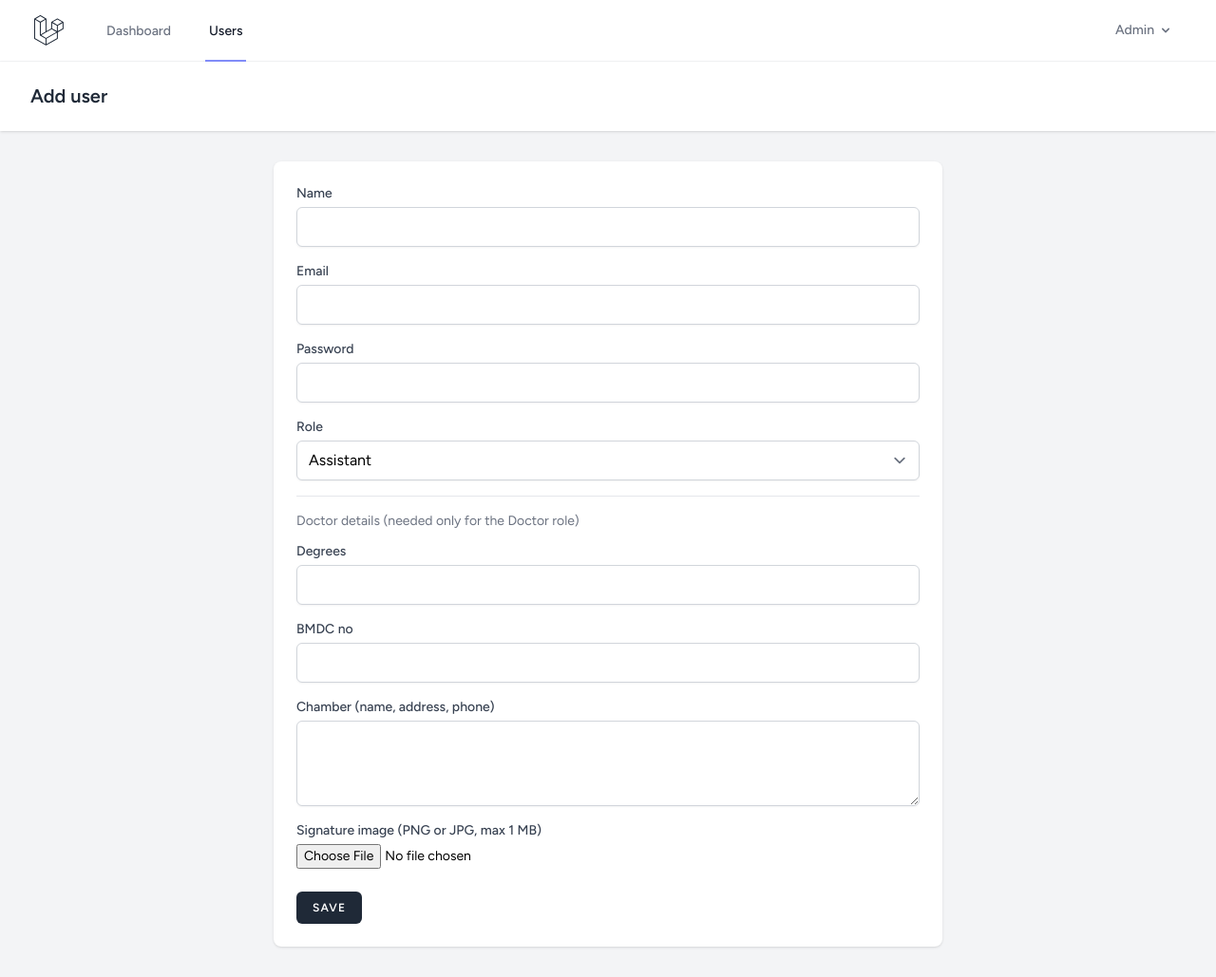
After one commit to arunimasa/Digital_rx, a Laravel app: page /admin/users/create in a window 1280 px wide. The commit adds this page. Shown: the whole page at 95% size. Run offline with Laravel 10, Linux system fonts and the light colour scheme; a user stored in the database is signed in; data comes from the database, SQL or seed files in the repository; style sheets or scripts are compiled from the project's sources.

Commit message:
login created with rolebased registration

```diff
--- /dev/null
+++ b/app/Http/Controllers/UserController.php
@@ -0,0 +1,84 @@
+<?php
+
+namespace App\Http\Controllers;
+
+use App\Models\User;
+use Illuminate\Http\Request;
+use Illuminate\Support\Facades\Hash;
+use Illuminate\Support\Facades\Storage;
+use Illuminate\Validation\Rule;
+
+class UserController extends Controller
+{
+    public function index()
+    {
+        $users = User::orderBy('name')->paginate(15);
+
+        return view('admin.users.index', compact('users'));
+    }
+
+    public function create()
+    {
+        return view('admin.users.create');
+    }
+
+    public function store(Request $request)
+    {
+        $data = $request->validate($this->rules($request));
+        $data['password'] = Hash::make($data['password']);
+        $data = $this->withSignature($request, $data);
+
+        User::create($data);
+
+        return redirect()->route('admin.users.index')->with('status', 'User created.');
+    }
+
+    public function edit(User $user)
+    {
+        return view('admin.users.edit', compact('user'));
+    }
+
+    public function update(Request $request, User $user)
+    {
+        $data = $request->validate($this->rules($request, $user));
+
+        if (empty($data['password'])) {
+            unset($data['password']);
+        } else {
+            $data['password'] = Hash::make($data['password']);
+        }
+
+        $data = $this->withSignature($request, $data, $user);
+        $user->update($data);
+
+        return redirect()->route('admin.users.index')->with('status', 'User updated.');
+    }
+
+    private function rules(Request $request, ?User $user = null): array
+    {
+        return [
+            'name' => ['required', 'string', 'max:255'],
+            'email' => ['required', 'email', 'max:255', Rule::unique('users', 'email')->ignore($user?->id)],
+            'password' => [$user ? 'nullable' : 'required', 'string', 'min:8'],
+            'role' => ['required', Rule::in(['admin', 'doctor', 'assistant'])],
+            'degrees' => ['nullable', 'string', 'max:500'],
+            'bmdc_no' => [Rule::requiredIf($request->role === 'doctor'), 'nullable', 'string', 'max:50'],
+            'chamber' => ['nullable', 'string', 'max:500'],
+            'signature' => ['nullable', 'image', 'max:1024'],
+        ];
+    }
+
+    private function withSignature(Request $request, array $data, ?User $user = null): array
+    {
+        unset($data['signature']);
+
+        if ($request->hasFile('signature')) {
+            if ($user?->signature_path) {
+                Storage::disk('public')->delete($user->signature_path);
+            }
+            $data['signature_path'] = $request->file('signature')->store('signatures', 'public');
+        }
+
+        return $data;
+    }
+}
--- a/app/Http/Kernel.php
+++ b/app/Http/Kernel.php
@@ -64,5 +64,6 @@ class Kernel extends HttpKernel
         'signed' => \App\Http\Middleware\ValidateSignature::class,
         'throttle' => \Illuminate\Routing\Middleware\ThrottleRequests::class,
         'verified' => \Illuminate\Auth\Middleware\EnsureEmailIsVerified::class,
+        'role' => \App\Http\Middleware\RoleMiddleware::class,
     ];
 }
--- /dev/null
+++ b/app/Http/Middleware/RoleMiddleware.php
@@ -0,0 +1,21 @@
+<?php
+
+namespace App\Http\Middleware;
+
+use Closure;
+use Illuminate\Http\Request;
+use Symfony\Component\HttpFoundation\Response;
+
+class RoleMiddleware
+{
+    public function handle(Request $request, Closure $next, string ...$roles): Response
+    {
+        $user = $request->user();
+
+        if (! $user || ! $user->hasRole(...$roles)) {
+            abort(403, 'You do not have permission to open this page.');
+        }
+
+        return $next($request);
+    }
+}
--- /dev/null
+++ b/resources/views/admin/users/_form.blade.php
@@ -0,0 +1,64 @@
+@php $u = $user ?? null; @endphp
+
+<div class="space-y-4">
+    <div>
+        <x-input-label for="name" value="Name" />
+        <x-text-input id="name" name="name" type="text" class="mt-1 block w-full" :value="old('name', $u?->name)" required />
+        <x-input-error :messages="$errors->get('name')" class="mt-2" />
+    </div>
+
+    <div>
+        <x-input-label for="email" value="Email" />
+        <x-text-input id="email" name="email" type="email" class="mt-1 block w-full" :value="old('email', $u?->email)" required />
+        <x-input-error :messages="$errors->get('email')" class="mt-2" />
+    </div>
+
+    <div>
+        <x-input-label for="password" :value="$u ? 'New password (leave empty to keep the old one)' : 'Password'" />
+        <x-text-input id="password" name="password" type="password" class="mt-1 block w-full" />
+        <x-input-error :messages="$errors->get('password')" class="mt-2" />
+    </div>
+
+    <div>
+        <x-input-label for="role" value="Role" />
+        <select id="role" name="role" class="mt-1 block w-full border-gray-300 rounded-md shadow-sm">
+            @foreach (['admin', 'doctor', 'assistant'] as $r)
+                <option value="{{ $r }}" @selected(old('role', $u?->role ?? 'assistant') === $r)>{{ ucfirst($r) }}</option>
+            @endforeach
+        </select>
+        <x-input-error :messages="$errors->get('role')" class="mt-2" />
+    </div>
+
+    <div class="pt-4 border-t">
+        <p class="text-sm text-gray-500 mb-3">Doctor details (needed only for the Doctor role)</p>
+
+        <div class="space-y-4">
+            <div>
+                <x-input-label for="degrees" value="Degrees" />
+                <x-text-input id="degrees" name="degrees" type="text" class="mt-1 block w-full" :value="old('degrees', $u?->degrees)" />
+                <x-input-error :messages="$errors->get('degrees')" class="mt-2" />
+            </div>
+
+            <div>
+                <x-input-label for="bmdc_no" value="BMDC no" />
+                <x-text-input id="bmdc_no" name="bmdc_no" type="text" class="mt-1 block w-full" :value="old('bmdc_no', $u?->bmdc_no)" />
+                <x-input-error :messages="$errors->get('bmdc_no')" class="mt-2" />
+            </div>
+
+            <div>
+                <x-input-label for="chamber" value="Chamber (name, address, phone)" />
+                <textarea id="chamber" name="chamber" rows="3" class="mt-1 block w-full border-gray-300 rounded-md shadow-sm">{{ old('chamber', $u?->chamber) }}</textarea>
+                <x-input-error :messages="$errors->get('chamber')" class="mt-2" />
+            </div>
+
+            <div>
+                <x-input-label for="signature" value="Signature image (PNG or JPG, max 1 MB)" />
+                @if ($u?->signature_path)
+                    <img src="{{ asset('storage/' . $u->signature_path) }}" alt="Signature" class="h-16 my-2">
+                @endif
+                <input id="signature" name="signature" type="file" accept="image/*" class="mt-1 block w-full text-sm">
+                <x-input-error :messages="$errors->get('signature')" class="mt-2" />
+            </div>
+        </div>
+    </div>
+</div>
--- /dev/null
+++ b/resources/views/admin/users/create.blade.php
@@ -0,0 +1,19 @@
+<x-app-layout>
+    <x-slot name="header">
+        <h2 class="font-semibold text-xl text-gray-800 leading-tight">Add user</h2>
+    </x-slot>
+
+    <div class="py-8">
+        <div class="max-w-3xl mx-auto sm:px-6 lg:px-8">
+            <div class="bg-white shadow sm:rounded-lg p-6">
+                <form method="POST" action="{{ route('admin.users.store') }}" enctype="multipart/form-data">
+                    @csrf
+                    @include('admin.users._form')
+                    <div class="mt-6">
+                        <x-primary-button>Save</x-primary-button>
+                    </div>
+                </form>
+            </div>
+        </div>
+    </div>
+</x-app-layout>
--- a/resources/views/layouts/navigation.blade.php
+++ b/resources/views/layouts/navigation.blade.php
@@ -15,6 +15,16 @@
                     <x-nav-link :href="route('dashboard')" :active="request()->routeIs('dashboard')">
                         {{ __('Dashboard') }}
                     </x-nav-link>
+                    @if (auth()->user()->hasRole('admin'))
+                    <x-nav-link :href="route('admin.users.index')" :active="request()->routeIs('admin.users.*')">
+                        {{ __('Users') }}
+                    </x-nav-link>
+                    @endif
+                    @if (auth()->user()->hasRole('doctor'))
+                    <x-nav-link :href="route('doctor-profile.edit')" :active="request()->routeIs('doctor-profile.*')">
+                        {{ __('My doctor profile') }}
+                    </x-nav-link>
+                    @endif
                 </div>
             </div>
 
@@ -43,7 +53,7 @@
                             @csrf
 
                             <x-dropdown-link :href="route('logout')"
-                                    onclick="event.preventDefault();
+                                onclick="event.preventDefault();
                                                 this.closest('form').submit();">
                                 {{ __('Log Out') }}
                             </x-dropdown-link>
@@ -89,7 +99,7 @@
                     @csrf
 
                     <x-responsive-nav-link :href="route('logout')"
-                            onclick="event.preventDefault();
+                        onclick="event.preventDefault();
                                         this.closest('form').submit();">
                         {{ __('Log Out') }}
                     </x-responsive-nav-link>
--- a/routes/web.php
+++ b/routes/web.php
@@ -2,6 +2,7 @@
 
 use App\Http\Controllers\ProfileController;
 use Illuminate\Support\Facades\Route;
+use App\Http\Controllers\UserController;
 
 Route::get('/', fn () => redirect()->route('login'));
 
@@ -14,4 +15,8 @@ Route::middleware('auth')->group(function () {
     Route::patch('/profile', [ProfileController::class, 'update'])->name('profile.update');
 });
 
+Route::middleware(['auth', 'role:admin'])->prefix('admin')->name('admin.')->group(function () {
+    Route::resource('users', UserController::class)->except(['show', 'destroy']);
+});
+
 require __DIR__.'/auth.php';
```
Also changed, not shown: resources/views/admin/users/edit.blade.php (added, +19 -0 lines), resources/views/admin/users/index.blade.php (added, +48 -0 lines).
